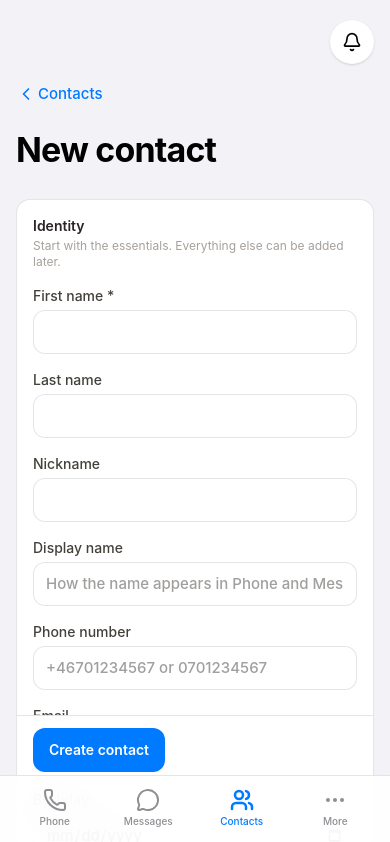
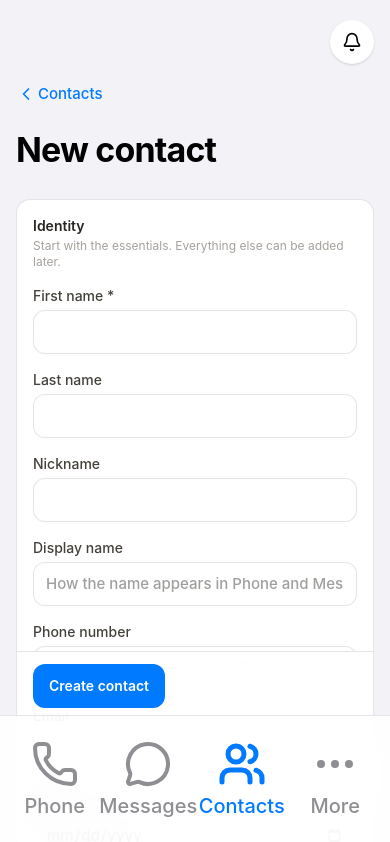
Before and after one commit to wolfoftyreso-debug/FFRM, a Next.js app: page /people/new in a window 390 px wide. Shown: the top 842 px of the page. Built offline with nearby package versions, Linux system fonts and the light colour scheme; no server answers; the database is empty.

Commit message:
feat: double mobile tab controls for thumb access
Co-authored-by: Erik Svensson <wolfoftyreso-debug@users.noreply.github.com>

```diff
--- a/app/(app)/layout.tsx
+++ b/app/(app)/layout.tsx
@@ -31,7 +31,7 @@ export default async function AppLayout({
   return (
     <div className="flex min-h-screen">
       <AppNavigation messageBadge={messageBadge} phoneBadge={phoneBadge} />
-      <div className="min-w-0 flex-1 pb-20 md:pb-0">
+      <div className="min-w-0 flex-1 pb-40 md:pb-0">
         <main className="mx-auto max-w-5xl px-4 py-5 md:px-8 md:py-8">
           <div className="mb-2 flex items-start justify-end">
             <NotificationBell count={notificationCount} />
--- a/app/(app)/messages/[id]/page.tsx
+++ b/app/(app)/messages/[id]/page.tsx
@@ -233,7 +233,7 @@ export default async function ConversationPage({
             contactId={contact?.id ?? null}
           />
         ) : (
-          <div className="ios-safe-bottom sticky bottom-16 z-20 mt-3 rounded-2xl border border-black/10 bg-white/95 p-4 text-center shadow-lg md:bottom-2">
+          <div className="ios-safe-bottom sticky bottom-32 z-20 mt-3 rounded-2xl border border-black/10 bg-white/95 p-4 text-center shadow-lg md:bottom-2">
             <p className="text-sm text-[var(--secondary-label)]">
               This conversation is closed. Reopen it before sending a message.
             </p>
--- a/app/(app)/people/[id]/edit/page.tsx
+++ b/app/(app)/people/[id]/edit/page.tsx
@@ -33,7 +33,7 @@ export default async function EditContactPage({
       <Card>
         <form action={updateContact.bind(null, contact.id)}>
           <ContactFormFields contact={contact} />
-          <div className="ios-safe-bottom sticky bottom-16 z-20 -mx-4 mt-6 border-t border-black/10 bg-white/95 px-4 pt-3 backdrop-blur-xl md:static md:mx-0 md:border-0 md:bg-transparent md:px-0 md:pt-0">
+          <div className="ios-safe-bottom sticky bottom-32 z-20 -mx-4 mt-6 border-t border-black/10 bg-white/95 px-4 pt-3 backdrop-blur-xl md:static md:mx-0 md:border-0 md:bg-transparent md:px-0 md:pt-0">
             <PrimaryButton>Save changes</PrimaryButton>
           </div>
         </form>
--- a/app/(app)/people/new/page.tsx
+++ b/app/(app)/people/new/page.tsx
@@ -21,7 +21,7 @@ export default async function NewContactPage({
       <Card>
         <form action={createContact}>
           <ContactFormFields contact={prefill} />
-          <div className="ios-safe-bottom sticky bottom-16 z-20 -mx-4 mt-6 border-t border-black/10 bg-white/95 px-4 pt-3 backdrop-blur-xl md:static md:mx-0 md:border-0 md:bg-transparent md:px-0 md:pt-0">
+          <div className="ios-safe-bottom sticky bottom-32 z-20 -mx-4 mt-6 border-t border-black/10 bg-white/95 px-4 pt-3 backdrop-blur-xl md:static md:mx-0 md:border-0 md:bg-transparent md:px-0 md:pt-0">
             <PrimaryButton>Create contact</PrimaryButton>
           </div>
         </form>
--- a/components/app-navigation.tsx
+++ b/components/app-navigation.tsx
@@ -93,7 +93,7 @@ export function AppNavigation({
 
       <nav
         aria-label="Tab bar"
-        className="ios-safe-bottom fixed inset-x-0 bottom-0 z-30 grid grid-cols-4 border-t border-black/10 bg-white/90 px-2 pt-1 backdrop-blur-xl md:hidden"
+        className="ios-safe-bottom fixed inset-x-0 bottom-0 z-30 grid grid-cols-4 border-t border-black/10 bg-white/90 px-2 pt-2 backdrop-blur-xl md:hidden"
       >
         {[
           ...primary,
@@ -113,16 +113,16 @@ export function AppNavigation({
               key={item.href}
               href={item.href}
               aria-current={selected ? "page" : undefined}
-              className={`relative flex min-h-14 flex-col items-center justify-center gap-0.5 text-[10px] font-medium ${
+              className={`relative flex min-h-28 flex-col items-center justify-center gap-1 text-xl font-medium ${
                 selected
                   ? "text-[var(--system-blue)]"
                   : "text-[var(--system-gray)]"
               }`}
             >
-              <item.icon className="h-6 w-6" strokeWidth={selected ? 2.5 : 2} />
+              <item.icon className="h-12 w-12" strokeWidth={selected ? 2.5 : 2} />
               {item.label}
               {count > 0 ? (
-                <span className="absolute right-[25%] top-0 rounded-full bg-[var(--system-red)] px-1.5 text-[10px] font-bold text-white">
+                <span className="absolute right-[15%] top-1 rounded-full bg-[var(--system-red)] px-2 py-0.5 text-base font-bold text-white">
                   {count}
                 </span>
               ) : null}
--- a/components/message-composer.tsx
+++ b/components/message-composer.tsx
@@ -170,7 +170,7 @@ export function MessageComposer({
   return (
     <form
       action={submit}
-      className="ios-safe-bottom sticky bottom-16 z-20 -mx-1 mt-3 rounded-2xl border border-black/10 bg-white/90 p-2 shadow-lg backdrop-blur-xl md:bottom-2"
+      className="ios-safe-bottom sticky bottom-32 z-20 -mx-1 mt-3 rounded-2xl border border-black/10 bg-white/90 p-2 shadow-lg backdrop-blur-xl md:bottom-2"
     >
       {preview ? (
         <div className="mb-2 flex items-start gap-2">
--- a/components/quote-actions.tsx
+++ b/components/quote-actions.tsx
@@ -31,7 +31,7 @@ export function QuoteActions({
   }
 
   return (
-    <div className="ios-safe-bottom sticky bottom-16 space-y-3 rounded-2xl bg-white p-3 shadow-lg md:bottom-2">
+    <div className="ios-safe-bottom sticky bottom-32 space-y-3 rounded-2xl bg-white p-3 shadow-lg md:bottom-2">
       <div className="grid grid-cols-3 gap-2">
         <form action={reviewInsight.bind(null, insightId, "HANDLED")}>
           <button className="min-h-12 w-full rounded-xl bg-[var(--system-green)] text-sm font-semibold text-white">
```
